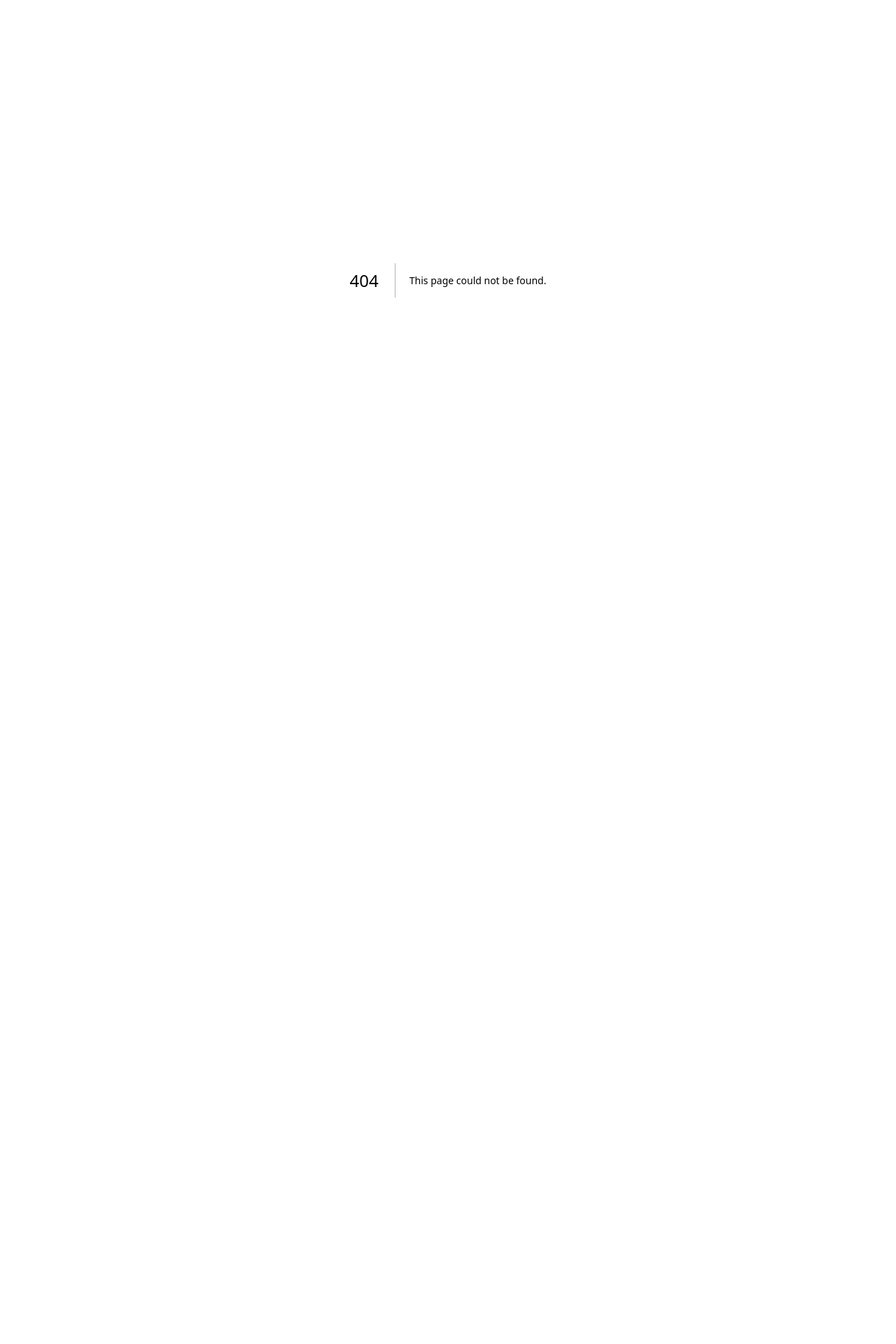
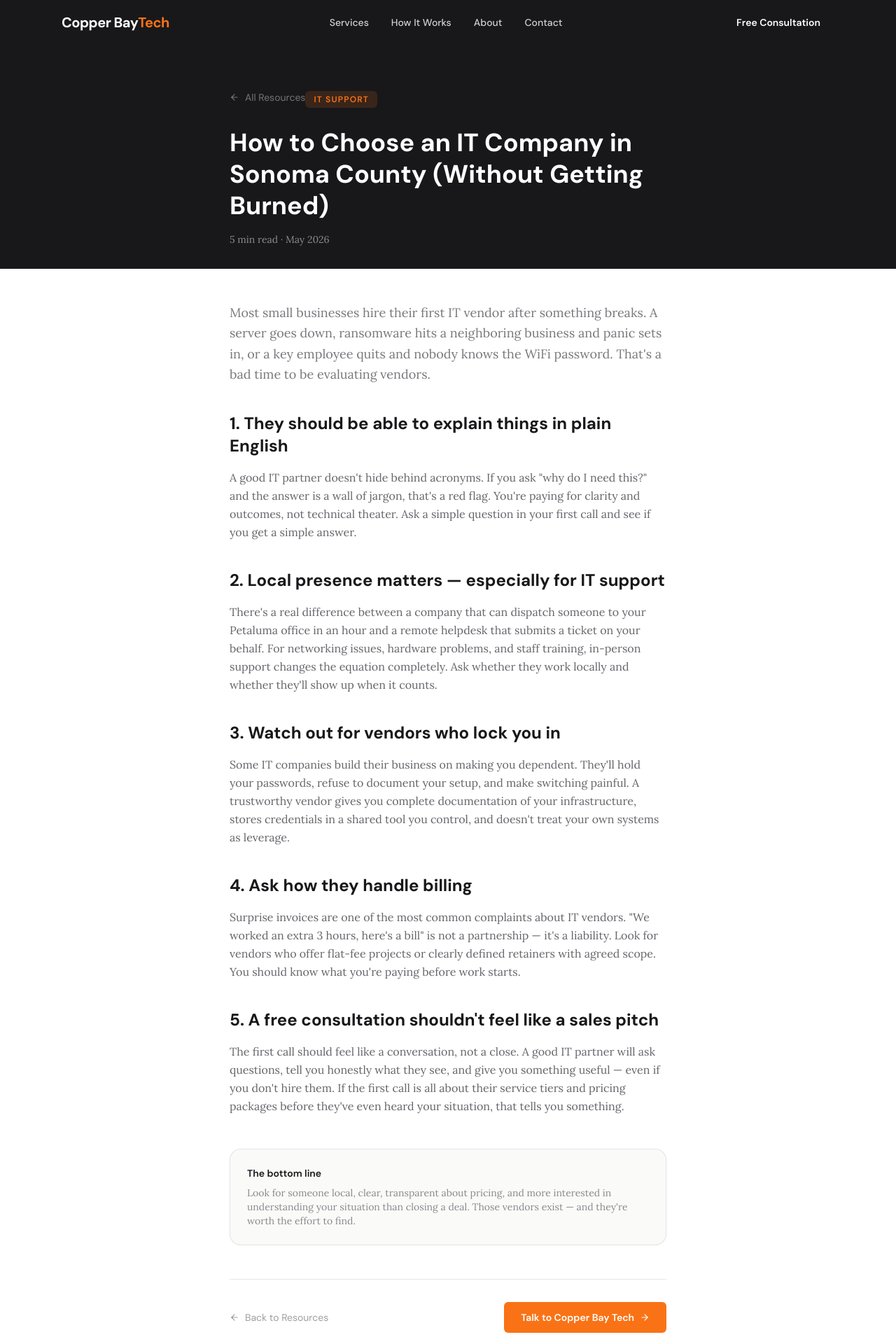
Before and after one commit to Dukotah/Duke, a Next.js app: page /blog/how-to-choose-an-it-company-sonoma-county in a window 1280 px wide. Before the commit this address had no page. Shown: the top 1920 px of the page at 70% size. Before the commit the page ends 800 px from the top, so only its background shows below. Built offline with nearby package versions, Linux system fonts and the light colour scheme.

Commit message:
Add blog article: How to Choose an IT Company in Sonoma County

```diff
--- /dev/null
+++ b/src/app/blog/how-to-choose-an-it-company-sonoma-county/page.tsx
@@ -0,0 +1,122 @@
+import type { Metadata } from "next";
+import Link from "next/link";
+import Nav from "@/components/Nav";
+import Footer from "@/components/Footer";
+import { ArrowLeft, ArrowRight } from "lucide-react";
+
+export const metadata: Metadata = {
+  title: "How to Choose an IT Company in Sonoma County | Copper Bay Tech",
+  description:
+    "Most small businesses hire their first IT vendor after something breaks. Here's what to look for — and what to avoid — before you're in crisis mode.",
+};
+
+export default function Article() {
+  return (
+    <>
+      <Nav />
+      <main>
+        <section className="pt-32 pb-8 bg-[#18181B]">
+          <div className="max-w-2xl mx-auto px-6">
+            <Link
+              href="/blog"
+              className="inline-flex items-center gap-2 text-sm text-white/40 hover:text-white/70 transition-colors mb-8"
+              style={{ fontFamily: "var(--font-heading)" }}
+            >
+              <ArrowLeft size={14} /> All Resources
+            </Link>
+            <span
+              className="inline-block mb-4 px-3 py-1 rounded-md text-xs font-semibold uppercase tracking-widest"
+              style={{ backgroundColor: "rgba(249,115,22,0.15)", color: "#F97316", fontFamily: "var(--font-heading)" }}
+            >
+              IT Support
+            </span>
+            <h1
+              className="text-3xl md:text-4xl font-bold text-white mb-4 leading-tight"
+              style={{ fontFamily: "var(--font-heading)" }}
+            >
+              How to Choose an IT Company in Sonoma County (Without Getting Burned)
+            </h1>
+            <p className="text-white/50 text-sm" style={{ fontFamily: "var(--font-body)" }}>
+              5 min read · May 2026
+            </p>
+          </div>
+        </section>
+
+        <section className="py-12 bg-white">
+          <div className="max-w-2xl mx-auto px-6">
+            <div
+              className="prose prose-zinc max-w-none text-[#3F3F46]/80 leading-relaxed"
+              style={{ fontFamily: "var(--font-body)" }}
+            >
+              <p className="text-lg text-[#3F3F46]/70 mb-8 leading-relaxed">
+                Most small businesses hire their first IT vendor after something breaks. A server goes down, ransomware hits a neighboring business and panic sets in, or a key employee quits and nobody knows the WiFi password. That's a bad time to be evaluating vendors.
+              </p>
+
+              <h2 className="text-2xl font-bold text-[#18181B] mt-10 mb-4" style={{ fontFamily: "var(--font-heading)" }}>
+                1. They should be able to explain things in plain English
+              </h2>
+              <p className="mb-6">
+                A good IT partner doesn't hide behind acronyms. If you ask "why do I need this?" and the answer is a wall of jargon, that's a red flag. You're paying for clarity and outcomes, not technical theater. Ask a simple question in your first call and see if you get a simple answer.
+              </p>
+
+              <h2 className="text-2xl font-bold text-[#18181B] mt-10 mb-4" style={{ fontFamily: "var(--font-heading)" }}>
+                2. Local presence matters — especially for IT support
+              </h2>
+              <p className="mb-6">
+                There's a real difference between a company that can dispatch someone to your Petaluma office in an hour and a remote helpdesk that submits a ticket on your behalf. For networking issues, hardware problems, and staff training, in-person support changes the equation completely. Ask whether they work locally and whether they'll show up when it counts.
+              </p>
+
+              <h2 className="text-2xl font-bold text-[#18181B] mt-10 mb-4" style={{ fontFamily: "var(--font-heading)" }}>
+                3. Watch out for vendors who lock you in
+              </h2>
+              <p className="mb-6">
+                Some IT companies build their business on making you dependent. They'll hold your passwords, refuse to document your setup, and make switching painful. A trustworthy vendor gives you complete documentation of your infrastructure, stores credentials in a shared tool you control, and doesn't treat your own systems as leverage.
+              </p>
+
+              <h2 className="text-2xl font-bold text-[#18181B] mt-10 mb-4" style={{ fontFamily: "var(--font-heading)" }}>
+                4. Ask how they handle billing
+              </h2>
+              <p className="mb-6">
+                Surprise invoices are one of the most common complaints about IT vendors. "We worked an extra 3 hours, here's a bill" is not a partnership — it's a liability. Look for vendors who offer flat-fee projects or clearly defined retainers with agreed scope. You should know what you're paying before work starts.
+              </p>
+
+              <h2 className="text-2xl font-bold text-[#18181B] mt-10 mb-4" style={{ fontFamily: "var(--font-heading)" }}>
+                5. A free consultation shouldn't feel like a sales pitch
+              </h2>
+              <p className="mb-6">
+                The first call should feel like a conversation, not a close. A good IT partner will ask questions, tell you honestly what they see, and give you something useful — even if you don't hire them. If the first call is all about their service tiers and pricing packages before they've even heard your situation, that tells you something.
+              </p>
+
+              <div className="mt-12 p-6 rounded-2xl bg-[#FAFAF9] border border-[#18181B]/10">
+                <p className="text-sm font-semibold text-[#18181B] mb-2" style={{ fontFamily: "var(--font-heading)" }}>
+                  The bottom line
+                </p>
+                <p className="text-sm text-[#3F3F46]/60">
+                  Look for someone local, clear, transparent about pricing, and more interested in understanding your situation than closing a deal. Those vendors exist — and they're worth the effort to find.
+                </p>
+              </div>
+            </div>
+
+            <div className="mt-12 pt-8 border-t border-[#18181B]/10 flex flex-col sm:flex-row gap-4 items-start sm:items-center justify-between">
+              <Link
+                href="/blog"
+                className="inline-flex items-center gap-2 text-sm text-[#3F3F46]/50 hover:text-[#18181B] transition-colors"
+                style={{ fontFamily: "var(--font-heading)" }}
+              >
+                <ArrowLeft size={14} /> Back to Resources
+              </Link>
+              <Link
+                href="/#contact"
+                className="inline-flex items-center gap-2 px-6 py-3 rounded-md text-sm font-semibold text-white bg-[#F97316] hover:bg-[#ea6c0a] transition-colors"
+                style={{ fontFamily: "var(--font-heading)" }}
+              >
+                Talk to Copper Bay Tech <ArrowRight size={14} />
+              </Link>
+            </div>
+          </div>
+        </section>
+      </main>
+      <Footer />
+    </>
+  );
+}
```
